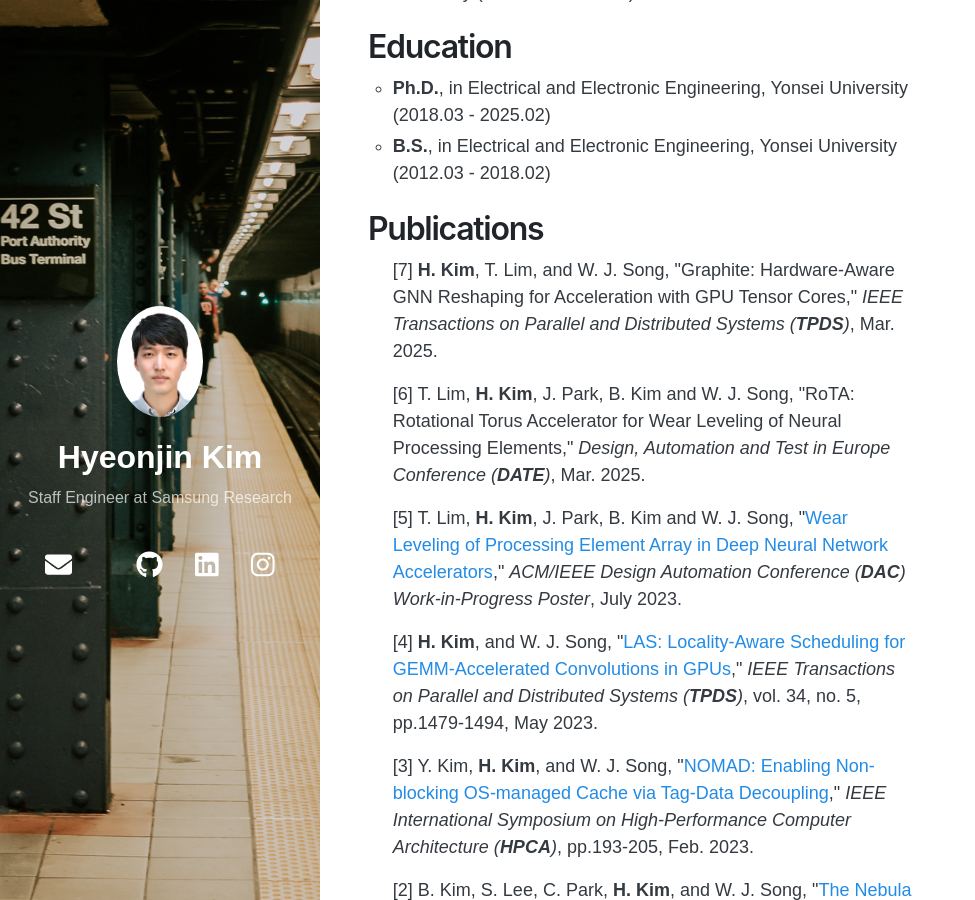
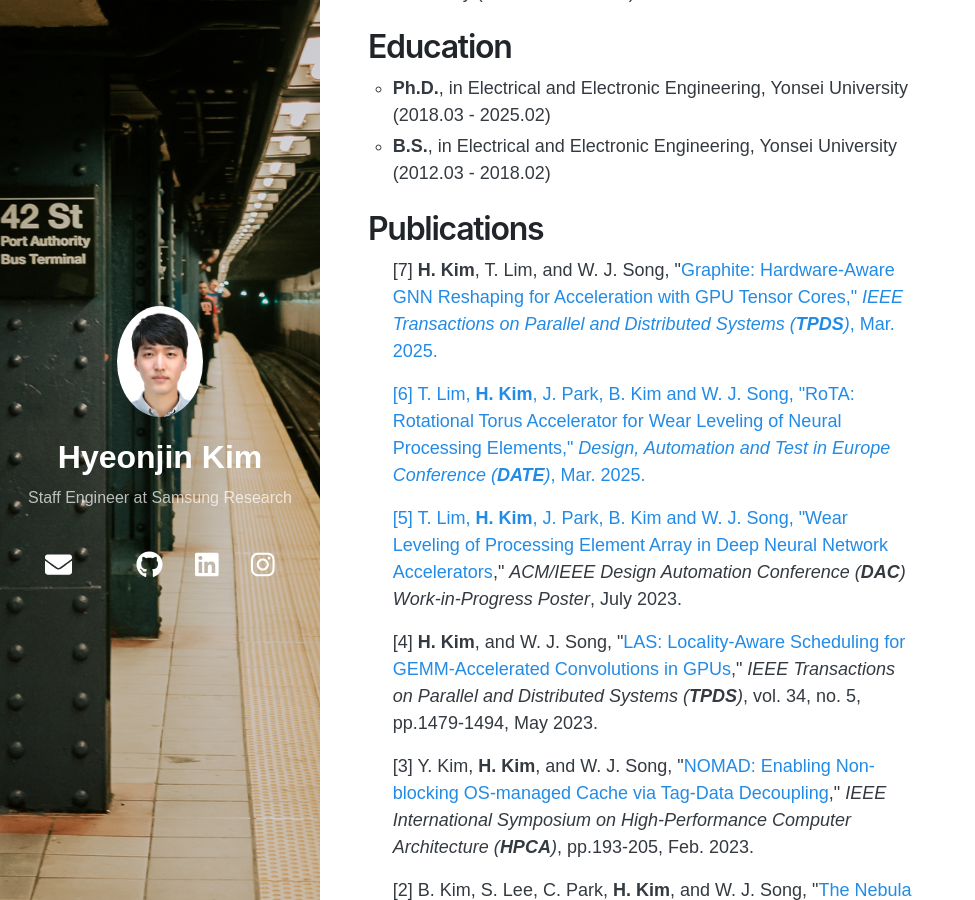
Before and after one commit to springrain12/springrain12.github.io, a Jekyll site: the page built from index.html, in a window 1280 px wide and 900 px high, scrolled down 567 px. Shown: the whole window, without its empty margins (0-975 px from the left). Built offline with Jekyll 4.4.1, drawn with Linux system fonts in a browser that asks for light colours; nearby versions of some CDN libraries; the list of posts is cut into pages by our own code; a style sheet for code colours, icons or effects is not loaded.

Commit message:
Update index.html

```diff
--- a/index.html
+++ b/index.html
@@ -58,7 +58,7 @@ layout: home
 
 <p>
 <h1>Publications</h1>
-<p class="indent">[7] <b>H. Kim</b>, T. Lim, and W. J. Song, "Graphite: Hardware-Aware GNN Reshaping for Acceleration with GPU Tensor Cores," <i>IEEE Transactions on Parallel and Distributed Systems (<b>TPDS</b>)</i>, Mar. 2025.
+<p class="indent">[7] <b>H. Kim</b>, T. Lim, and W. J. Song, "<a href="https://ieeexplore.ieee.org/document/10916722">Graphite: Hardware-Aware GNN Reshaping for Acceleration with GPU Tensor Cores," <i>IEEE Transactions on Parallel and Distributed Systems (<b>TPDS</b>)</i>, Mar. 2025.
 
 <p class="indent">[6] T. Lim, <b>H. Kim</b>, J. Park, B. Kim and W. J. Song, "RoTA: Rotational Torus Accelerator for Wear Leveling of Neural Processing Elements," <i>Design, Automation and Test in Europe Conference (<b>DATE</b>)</i>, Mar. 2025.
 
```
